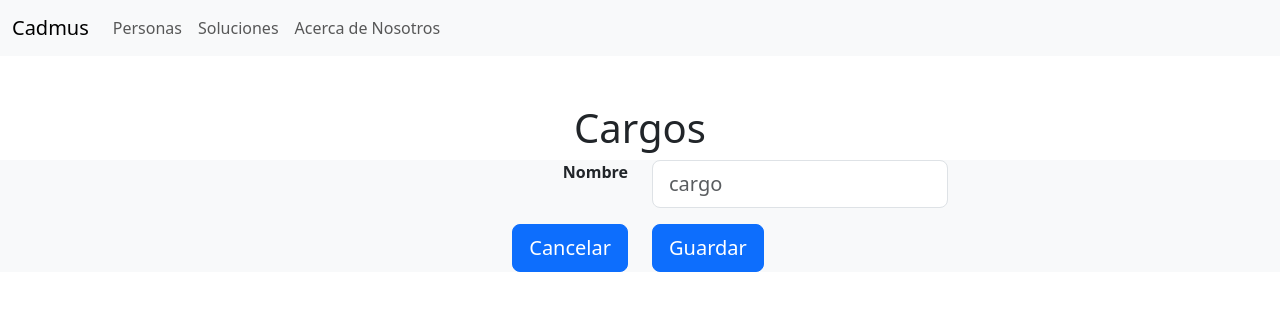
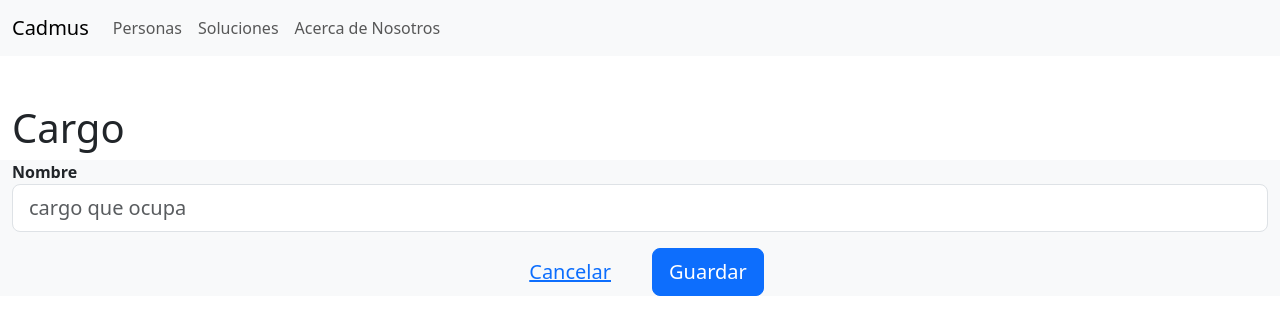
Before and after one commit to Edalvar/ejercicioAdso, a plain HTML site: page views/Cargos/cargos.html in a window 1280 px wide. Drawn offline with nearby package versions, Linux system fonts and the light colour scheme.

Commit message:
Realicé cambios en los colores de los  botones requeridos por el instructor asi como el aspecto de lso campos

```diff
--- a/views/Cargos/cargos.html
+++ b/views/Cargos/cargos.html
@@ -24,24 +24,20 @@
           </div>
         </div>
       </nav>
-      <div class="container mt-5">
-        <h1 style="text-align: center;">Cargos</h1>
-
-
+      <div class="container-fluid mt-5">
+        <h1>Cargo</h1>
       </div>
       <div class="container-fluid bg-light" >
         <div class="row">
 
 
-          <div class="col-6 col-md-6 d-flex justify-content-end">
-            <label for="deportes" style="font-weight: bold;">Nombre</label>
-          </div>
-          <div class="col-3 col-md-3">
-            <input type="text" class="form-control form-control-lg mb-3" placeholder="cargo" aria-label="Large input example">
-          </div>
+            <div class="col-12 col-md-12">
+                <label for="cargo" style="font-weight: bold;">Nombre</label>
+                <input type="text" class="form-control form-control-lg mb-3" placeholder="cargo que ocupa" aria-label="Large input example">
+            </div>
 
         <div class="col-6 col-md-6 d-flex justify-content-end">
-           <a href="/index.html" class="btn btn-primary btn-lg" role="button">Cancelar</a>
+           <a href="/index.html" class="btn btn-link btn-lg" role="button">Cancelar</a>
         </div>
 
         <div class="col-6 col-md-6 d-flex ">
```
Also changed, not shown: views/Ciudades/ciudades.html (+8 -7 lines), views/Deportes/deportes.html (+7 -9 lines), views/Personas/personas.html (+3 -3 lines).
